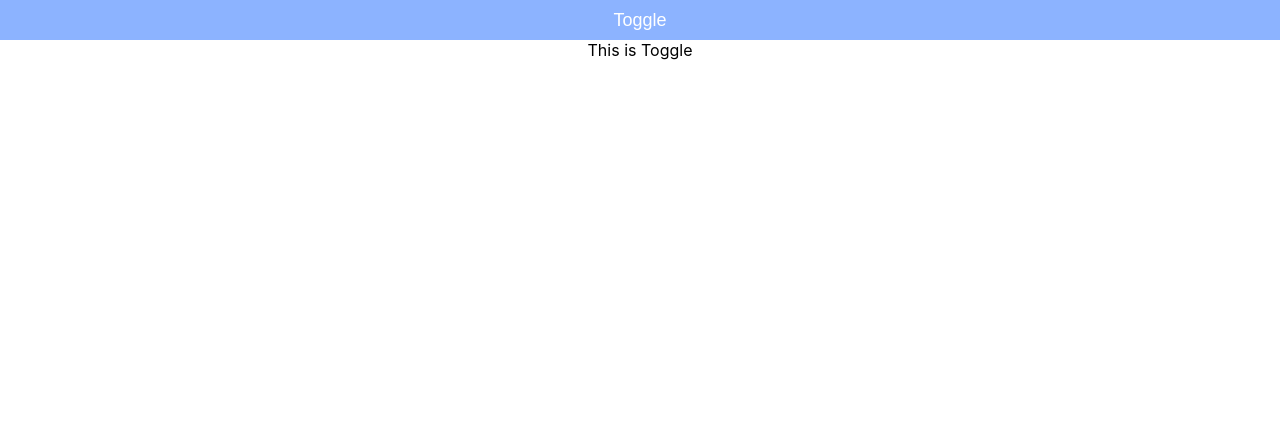
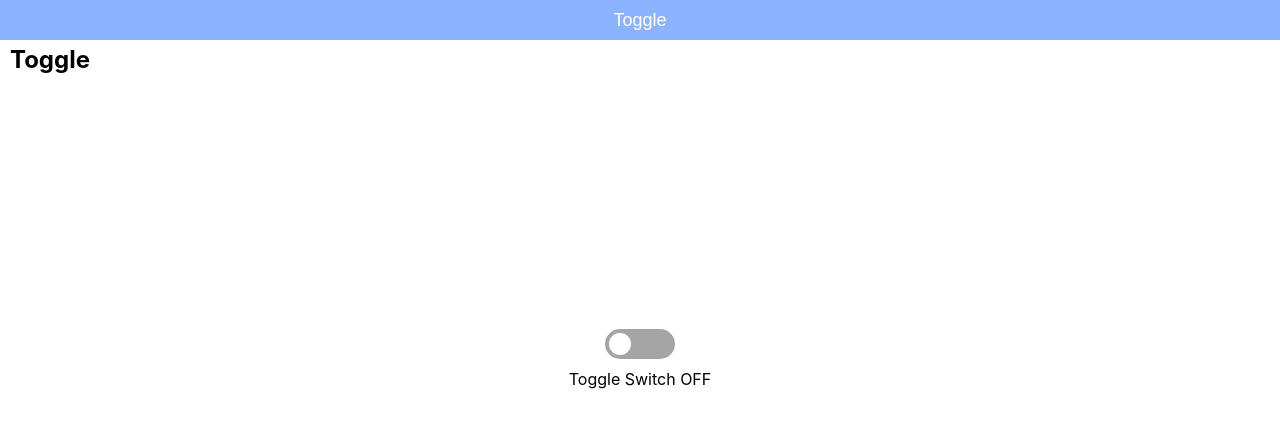
Before and after one commit to grappe96/frontend-practice, a React (Create React App) app in the folder custom-component/: page / in a window 1280 px wide. Shown: the top 428 px of the page. Built offline with nearby package versions, Linux system fonts and the light colour scheme.

Commit message:
Create Toggle Component
/src/component/Toggle.js : toggle component
/src/css/common.css : common style css
/src/css/toggle.css : toggle component style css

```diff
--- a/custom-component/src/component/Toggle.js
+++ b/custom-component/src/component/Toggle.js
@@ -1,5 +1,33 @@
+import '../css/common.css';
+import '../css/toggle.css';
+import { useState } from 'react';
+
 function Toggle() {
-  return <div> This is Toggle</div>;
+  const [isChecked, setIsChecked] = useState(false);
+  const checkEventHandler = ({ target }) => {
+    setIsChecked(!isChecked);
+  };
+
+  return (
+    <>
+      <div className="title">Toggle</div>
+      <div className="tiggle-body">
+        <label class="toggle-button">
+          <input
+            type="checkbox"
+            checked={isChecked}
+            onChange={(e) => checkEventHandler(e)}
+          />
+          <span class="toggle-switch" />
+        </label>
+        {isChecked ? (
+          <div className="notice">Toggle Switch ON</div>
+        ) : (
+          <div className="notice">Toggle Switch OFF</div>
+        )}
+      </div>
+    </>
+  );
 }
 
 export default Toggle;
--- /dev/null
+++ b/custom-component/src/css/common.css
@@ -0,0 +1,6 @@
+.title {
+  font-weight: bold;
+  font-size: x-large;
+  text-align: left;
+  margin: 5px 10px;
+}
--- /dev/null
+++ b/custom-component/src/css/toggle.css
@@ -0,0 +1,60 @@
+.toggle-body {
+  width: 100%;
+  height: 100%;
+  align-items: center;
+  justify-items: center;
+}
+
+.toggle-button {
+  margin-top: 250px;
+  position: relative;
+  display: inline-block;
+  width: 70px;
+  height: 30px;
+}
+
+.toggle-button input {
+  opacity: 0;
+  width: 0;
+  height: 0;
+}
+
+.toggle-button input:checked + .toggle-switch {
+  background-color: #280074;
+}
+
+.toggle-button input:checked + .toggle-switch::before {
+  -webkit-transform: translateX(40px);
+  -ms-transform: translateX(40px);
+  transform: translateX(40px);
+}
+
+.toggle-switch {
+  position: absolute;
+  top: 0;
+  left: 0;
+  right: 0;
+  bottom: 0;
+  background-color: #a5a5a5;
+  border-radius: 20px;
+  -webkit-transition: 0.4s;
+  transition: 0.4s;
+  cursor: pointer;
+}
+
+.toggle-switch::before {
+  position: absolute;
+  content: '';
+  height: 22px;
+  width: 22px;
+  left: 4px;
+  bottom: 4px;
+  border-radius: 20px;
+  background-color: white;
+  -webkit-transition: 0.5s;
+  transition: 0.4s;
+}
+
+.notice {
+  margin-top: 10px;
+}
```
